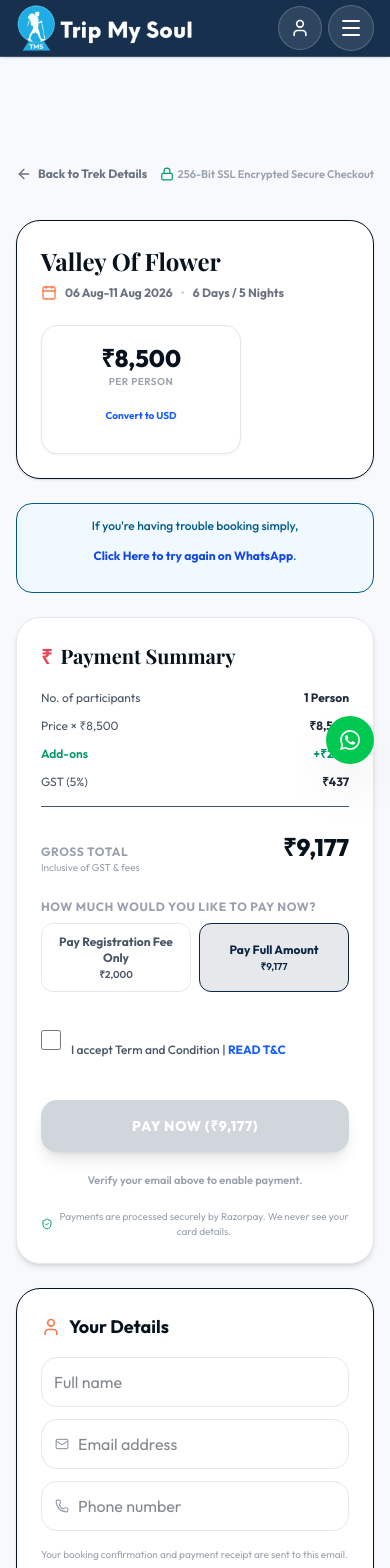
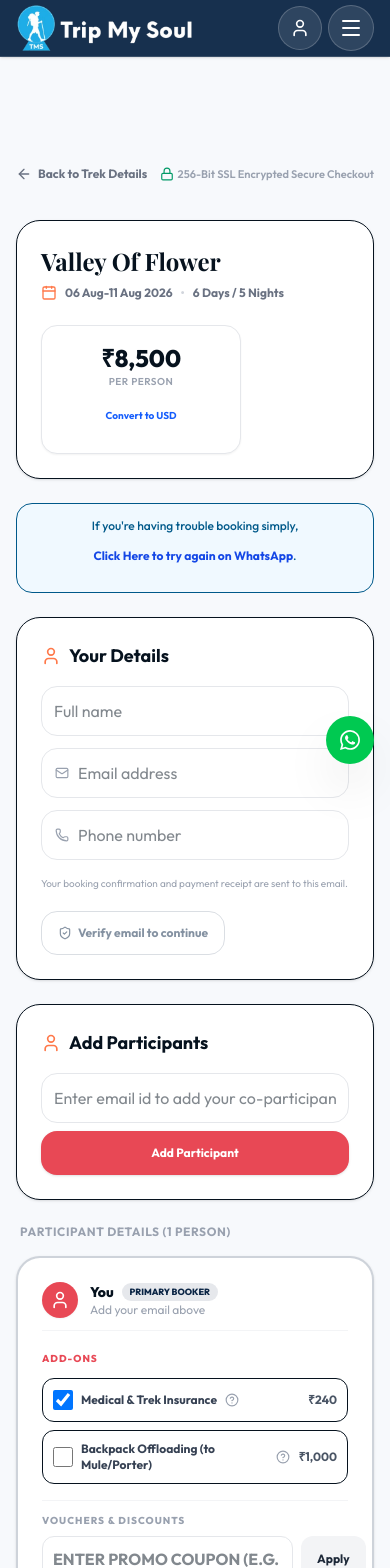
Before and after one commit to orgtripmysoul-cloud/trip_my_soul, a Next.js app: page /checkout in a window 390 px wide. Shown: the top 1568 px of the page. Built offline with nearby package versions, Linux system fonts and the light colour scheme; a web font is replaced by a local one.

Commit message:
feat(checkout): adjust layout order for participant details and payment summary

```diff
--- a/src/app/checkout/page.tsx
+++ b/src/app/checkout/page.tsx
@@ -495,7 +495,7 @@ function CheckoutContent() {
         <div className="grid grid-cols-1 lg:grid-cols-3 gap-6 sm:gap-8 items-start">
 
           {/* Left Column: Participant Details & Add-Ons */}
-          <div className="lg:col-span-2 space-y-6 order-last lg:order-first">
+          <div className="lg:col-span-2 space-y-6">
 
             {/* 0. Primary Booker Details */}
             <div className="bg-white border border-gray-150 rounded-3xl p-6 sm:p-8 shadow-sm space-y-4">
@@ -734,8 +734,9 @@ function CheckoutContent() {
 
           </div>
 
-          {/* Right Column: Payment Summary Card — shown first on mobile */}
-          <div className="space-y-6 order-first lg:order-last">
+          {/* Right Column: Payment Summary Card — last on mobile, after the
+              participant details it totals up. */}
+          <div className="space-y-6">
             <div className="bg-white border border-gray-200 rounded-3xl p-6 sm:p-8 shadow-md space-y-5 lg:sticky lg:top-28">
               <h2 className="text-xl font-bold font-serif text-brand-dark-text flex items-center gap-2">
                 <span className="text-[#E84855] font-black">₹</span>
```
